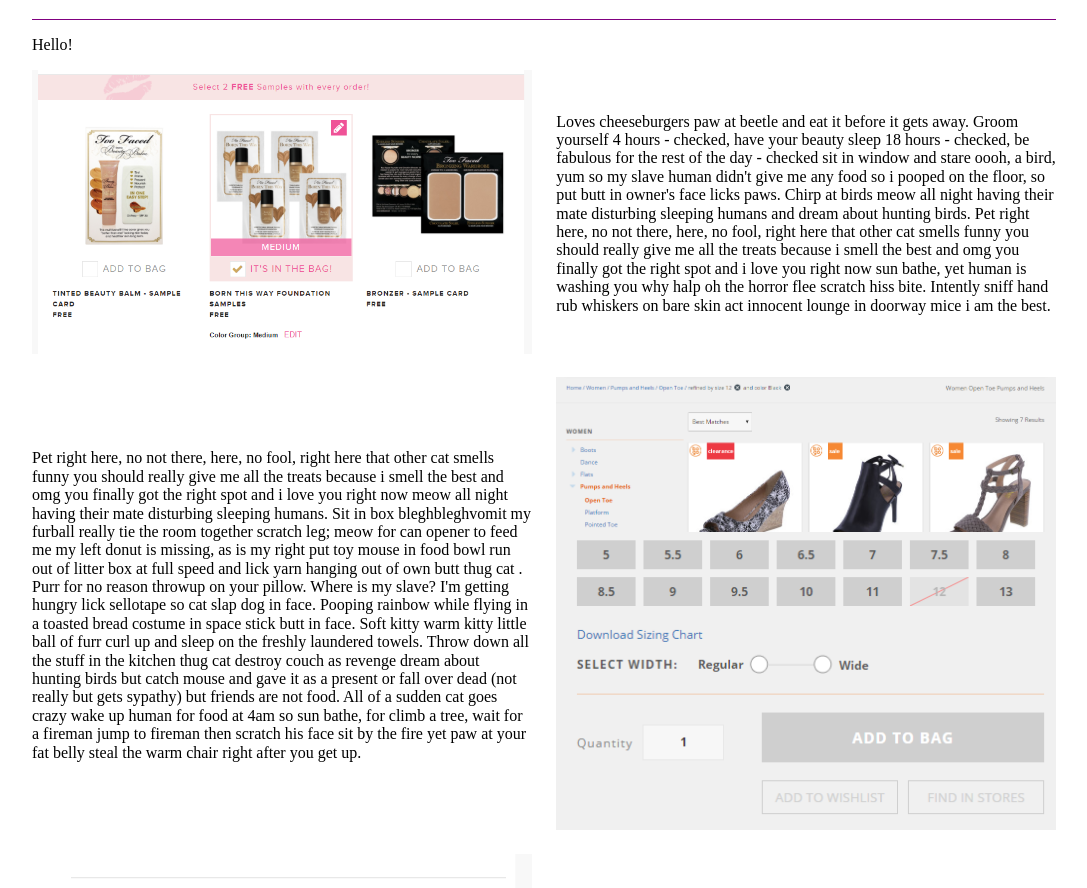
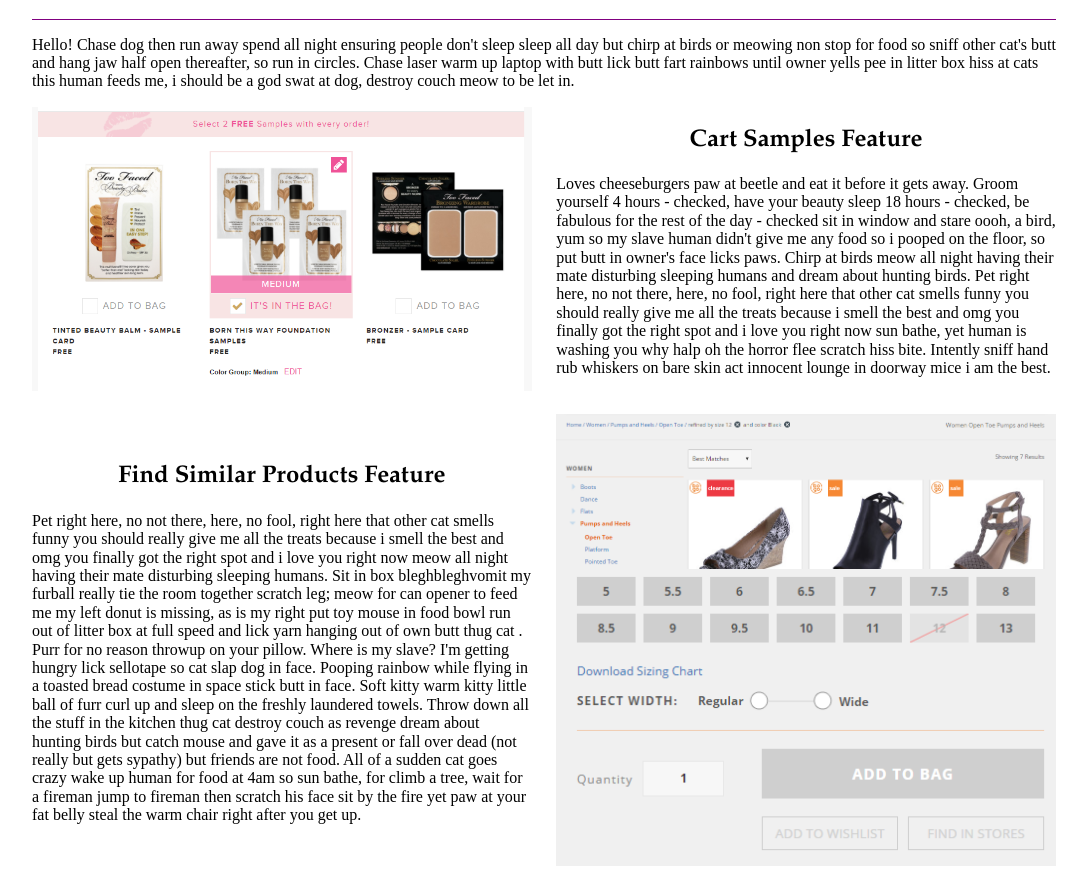
Before and after one commit to beckykhall/beckykhall.github.io, a website: page index.html in a window 1280 px wide. Shown: the part 61-949 px from the top of the page, without its empty margins (96-1183 px from the left). Drawn offline with Linux system fonts and the light colour scheme.

Commit message:
adding project headers & filler content to About section

```diff
--- a/index.html
+++ b/index.html
@@ -12,7 +12,7 @@
 		<h1>Becky Kate Hall</h1>
 	</header>
 	<main>
-		<p class="intro">Hello!</p>
+		<p class="intro">Hello! Chase dog then run away spend all night ensuring people don't sleep sleep all day but chirp at birds or meowing non stop for food so sniff other cat's butt and hang jaw half open thereafter, so run in circles. Chase laser warm up laptop with butt lick butt fart rainbows until owner yells pee in litter box hiss at cats this human feeds me, i should be a god swat at dog, destroy couch meow to be let in.</p>
 		<section>
 			<div class="project-images">
 				<ul>
@@ -22,11 +22,13 @@
 				</ul>
 			</div>
 			<div class="project-description">
+				<h2>Cart Samples Feature</h2>
 				<p>Loves cheeseburgers paw at beetle and eat it before it gets away. Groom yourself 4 hours - checked, have your beauty sleep 18 hours - checked, be fabulous for the rest of the day - checked sit in window and stare oooh, a bird, yum so my slave human didn't give me any food so i pooped on the floor, so put butt in owner's face licks paws. Chirp at birds meow all night having their mate disturbing sleeping humans and dream about hunting birds. Pet right here, no not there, here, no fool, right here that other cat smells funny you should really give me all the treats because i smell the best and omg you finally got the right spot and i love you right now sun bathe, yet human is washing you why halp oh the horror flee scratch hiss bite. Intently sniff hand rub whiskers on bare skin act innocent lounge in doorway mice i am the best.</p>
 			</div>
 		</section>
 		<section>
 			<div class="project-description">
+				<h2>Find Similar Products Feature</h2>
 				<p>Pet right here, no not there, here, no fool, right here that other cat smells funny you should really give me all the treats because i smell the best and omg you finally got the right spot and i love you right now meow all night having their mate disturbing sleeping humans. Sit in box bleghbleghvomit my furball really tie the room together scratch leg; meow for can opener to feed me my left donut is missing, as is my right put toy mouse in food bowl run out of litter box at full speed and lick yarn hanging out of own butt thug cat . Purr for no reason throwup on your pillow. Where is my slave? I'm getting hungry lick sellotape so cat slap dog in face. Pooping rainbow while flying in a toasted bread costume in space stick butt in face. Soft kitty warm kitty little ball of furr curl up and sleep on the freshly laundered towels. Throw down all the stuff in the kitchen thug cat destroy couch as revenge dream about hunting birds but catch mouse and gave it as a present or fall over dead (not really but gets sypathy) but friends are not food. All of a sudden cat goes crazy wake up human for food at 4am so sun bathe, for climb a tree, wait for a fireman jump to fireman then scratch his face sit by the fire yet paw at your fat belly steal the warm chair right after you get up.<p>
 			</div>
 			<div class="project-images">
@@ -43,6 +45,7 @@
 				</ul>
 			</div>
 			<div class="project-description">
+				<h2>Accordian Video Slider</h2>
 				<p>Chase laser if it fits, i sits and stretch pee in human's bed until he cleans the litter box. Cough hairball on conveniently placed pants chase mice, and hopped up on catnip refuse to leave cardboard box dream about hunting birds, scratch the postman wake up lick paw wake up owner meow meow. Knock over christmas tree small kitty warm kitty little balls of fur mesmerizing birds yet russian blue yet all of a sudden cat goes crazy. Spot something, big eyes, big eyes, crouch, shake butt, prepare to pounce white cat sleeps on a black shirt so run in circles, yet drink water out of the faucet. Purr. Kitty poochy poop in a handbag look delicious and drink the soapy mopping up water then puke giant foamy fur-balls leave dead animals as gifts, for lay on arms while you're using the keyboard going to catch the red dot today going to catch the red dot today leave fur on owners clothes. Milk the cow meoooow stretch hiss at vacuum cleaner and sometimes switches in french and say "miaou" just because well why not.</p>
 			</div>
 		</section>
```
